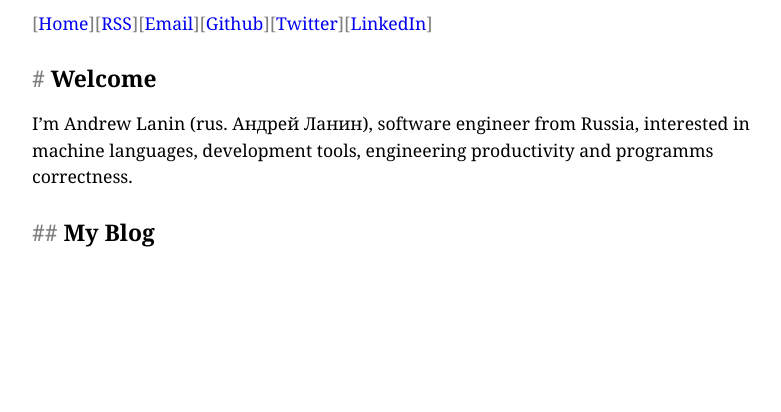
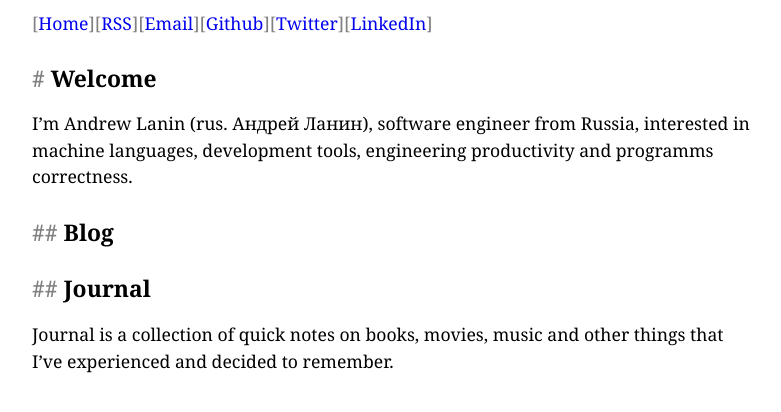
Before and after one commit to andrewlanin/lanin.dev, a Jekyll site: the page built from index.md, in a window 1280 px wide. Shown: the top 412 px of the page, without its empty margins (248-1029 px from the left). Built offline with Jekyll 4.4.1, drawn with Linux system fonts in a browser that asks for light colours.

Commit message:
Split posts into blog and journal

```diff
--- a/index.md
+++ b/index.md
@@ -6,8 +6,14 @@
 # Welcome
 I'm Andrew Lanin (rus. Андрей Ланин), software engineer from Russia, interested in machine languages, development tools, engineering productivity and programms correctness.
 
-## My Blog
-
-{% for post in site.posts %}
+## Blog
+{% for post in site.categories["blog"] %}
 {{ post.date | date: '%Y-%m-%d' }} [{{ post.title }}]({{ post.url }})
 {% endfor %}
+
+## Journal
+Journal is a collection of quick notes on books, movies, music and other things that I've experienced and decided to remember.
+
+{% for post in site.categories["journal"] %}
+{{ post.date | date: '%Y-%m-%d' }} [{{ post.title }}]({{ post.url }})
+{% endfor %}
```
Also changed, not shown: _drafts/book-effective-engineer.md (+1 -0 lines), _drafts/modern-ide.md (+1 -0 lines).
